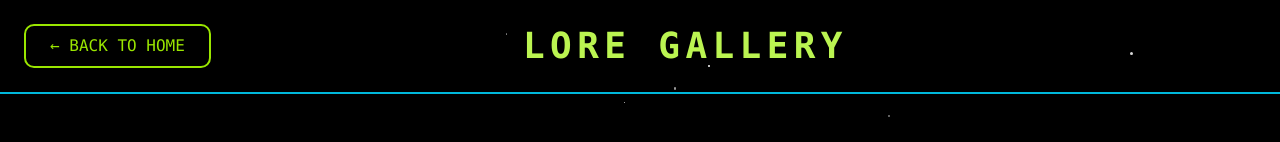
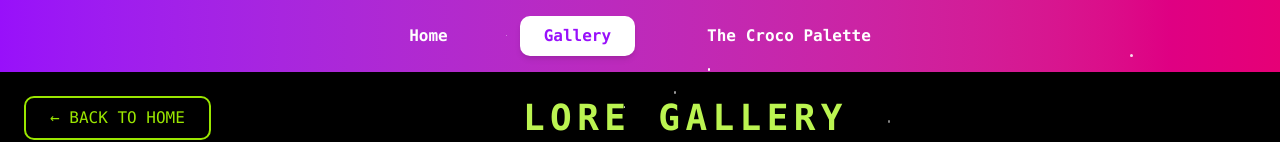
Before and after one commit to xtestegg/site-fero, a React (Vite) app: page /lore-gallery in a window 1280 px wide. Shown: the top 142 px of the page. Built offline with nearby package versions, Linux system fonts and the light colour scheme.

Commit message:
Add: Navigation navbar to all pages

```diff
--- /dev/null
+++ b/src/web/components/navbar.tsx
@@ -0,0 +1,44 @@
+interface NavbarProps {
+  currentPage?: "home" | "palette" | "gallery";
+}
+
+export function Navbar({ currentPage = "home" }: NavbarProps) {
+  return (
+    <nav className="bg-gradient-to-r from-purple-600 to-pink-600 shadow-lg">
+      <div className="container mx-auto max-w-6xl px-4">
+        <div className="flex items-center justify-center gap-12 py-4">
+          <a
+            href="/"
+            className={`px-6 py-2 rounded-lg font-bold transition-all duration-300 ${
+              currentPage === "home"
+                ? "bg-white text-purple-600 shadow-md"
+                : "text-white hover:bg-white/20"
+            }`}
+          >
+            Home
+          </a>
+          <a
+            href="/#preview"
+            className={`px-6 py-2 rounded-lg font-bold transition-all duration-300 ${
+              currentPage === "gallery"
+                ? "bg-white text-purple-600 shadow-md"
+                : "text-white hover:bg-white/20"
+            }`}
+          >
+            Gallery
+          </a>
+          <a
+            href="/croco-palette"
+            className={`px-6 py-2 rounded-lg font-bold transition-all duration-300 ${
+              currentPage === "palette"
+                ? "bg-white text-purple-600 shadow-md"
+                : "text-white hover:bg-white/20"
+            }`}
+          >
+            The Croco Palette
+          </a>
+        </div>
+      </div>
+    </nav>
+  );
+}
--- a/src/web/pages/croco-palette.tsx
+++ b/src/web/pages/croco-palette.tsx
@@ -1,4 +1,5 @@
 import { useRef, useEffect } from "react";
+import { Navbar } from "../components/navbar";
 
 const ASSETS = {
   crococrocsLogo: "https://storage.googleapis.com/runable-templates/cli-uploads%2FfP0dpAwUfkCMLCPXxJZ9KSSaVONO53I9%2FR8qi-JMqzAZpkxT6p6jc6%2FSem_t%C3%ADtulo_(16)_L01NcW.png",
@@ -20,20 +21,7 @@ export default function CrocoPalette() {
         backgroundImage: "url('/bg-fantasy.png')",
       }}
     >
-      {/* Header */}
-      <div className="relative pt-8 pb-4 px-4">
-        <div className="container mx-auto max-w-5xl flex justify-between items-center">
-          <a href="/" className="flex items-center gap-2 hover:opacity-80 transition-opacity">
-            <img src={ASSETS.crococrocsLogo} alt="CrocoCrocs" className="h-12" />
-          </a>
-          <a
-            href="/"
-            className="px-4 py-2 bg-lime-300 text-black font-bold rounded-lg hover:bg-lime-400 transition-all"
-          >
-            Back
-          </a>
-        </div>
-      </div>
+      <Navbar currentPage="palette" />
 
       {/* The Croco Palette Section */}
       <section className="relative py-20 px-4 overflow-hidden">
--- a/src/web/pages/index.tsx
+++ b/src/web/pages/index.tsx
@@ -1,4 +1,5 @@
 import { useState, useEffect, useRef } from "react";
+import { Navbar } from "../components/navbar";
 
 // CDN Asset URLs
 const ASSETS = {
@@ -144,6 +145,7 @@ export default function Home() {
         backgroundColor: "#0a0e27"
       }}
     >
+      <Navbar currentPage="home" />
       {/* ===== HERO SECTION ===== */}
       <section className="relative py-20 px-4 overflow-hidden">
         <div className="container mx-auto max-w-5xl relative z-10">
--- a/src/web/pages/lore-gallery.tsx
+++ b/src/web/pages/lore-gallery.tsx
@@ -1,5 +1,6 @@
 import React, { useState } from "react";
 import { useLocation } from "wouter";
+import { Navbar } from "../components/navbar";
 
 // Stars background component
 function Stars({ count = 60 }: { count?: number }) {
@@ -161,6 +162,7 @@ export default function LoreGallery() {
 
   return (
     <div className="min-h-screen bg-black text-lime-300 font-mono relative overflow-hidden">
+      <Navbar currentPage="gallery" />
       <Stars />
 
       {/* Navigation Header */}
```
